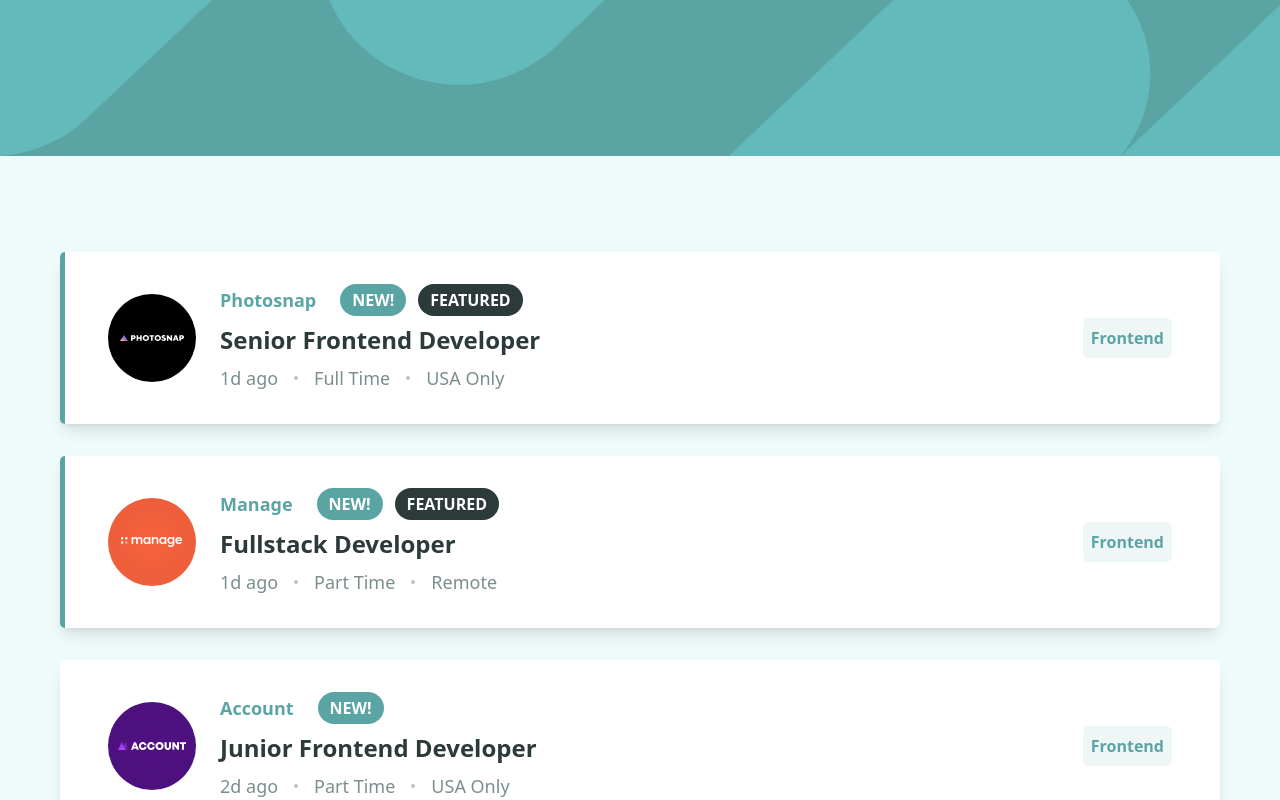
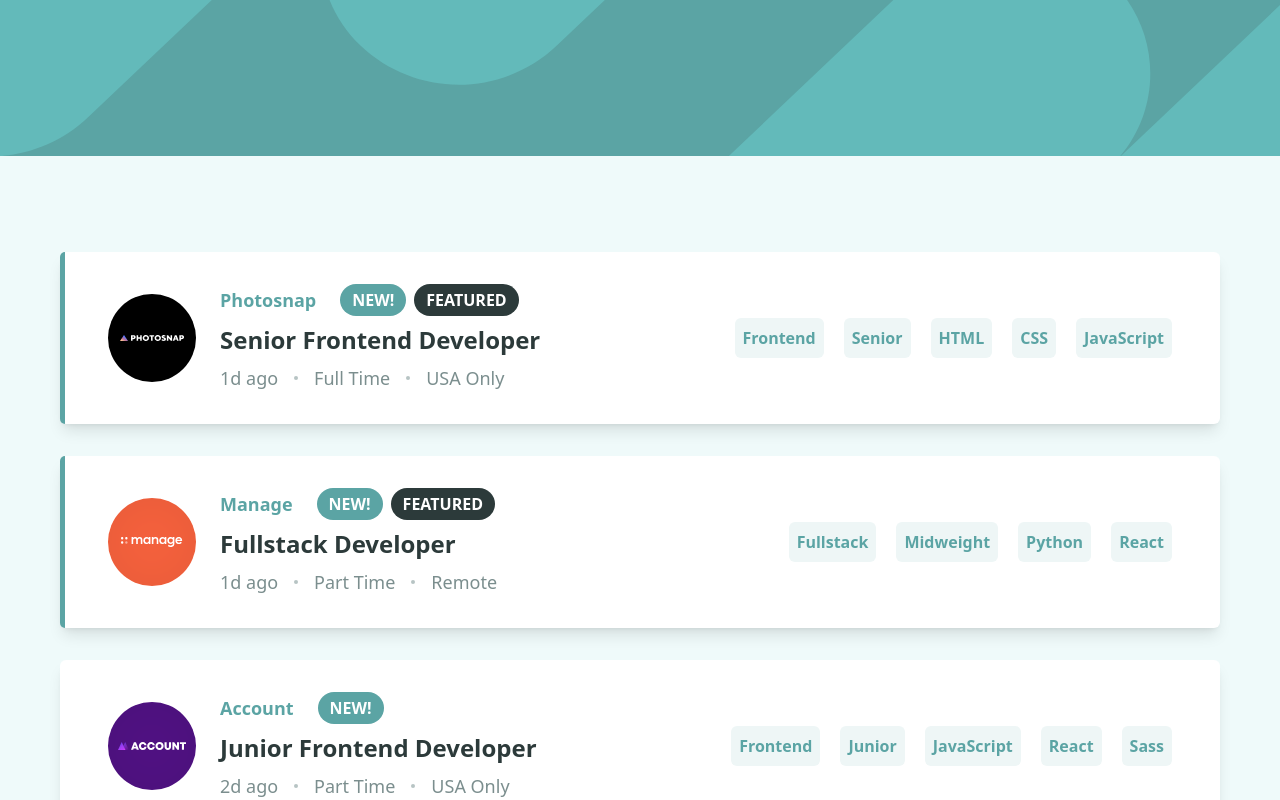
Before and after one commit to GabrielaMendes/vue-job-listing, a Vue app: page / in a window 1280 px wide. Shown: the top 800 px of the page. Built offline with nearby package versions, Linux system fonts and the light colour scheme.

Commit message:
layout: finished card layouts

```diff
--- a/src/components/JobCard.vue
+++ b/src/components/JobCard.vue
@@ -1,4 +1,6 @@
 <script setup>
+import FilterItem from "./FilterItem.vue";
+
 defineProps({
   job: {
     required: true,
@@ -9,18 +11,24 @@ defineProps({
 
 <template>
   <div
-    class="relative w-full bg-white rounded-md py-8 px-12 max-md:p-7 md:flex items-center justify-between gap-10 shadow-lg"
+    class="relative w-full min-w-fit bg-white rounded-md py-8 px-12 max-md:p-7 md:flex items-center justify-between gap-10 shadow-lg"
     :class="{ 'before:featured-bar': job.featured }"
   >
     <!-- General info -->
-    <div class="flex flex-col md:flex-row items-start md:items-center gap-3 md:gap-6">
-      <img :src="job.logo" alt="Company Logo" aria-hidden="true" class="w-12 h-12 md:w-[5.5rem] md:h-[5.5rem] -mt-[3.2rem] md:mt-0" />
+    <div class="shrink-0 flex flex-col md:flex-row items-start md:items-center gap-3 md:gap-6">
+      <img
+        :src="job.logo"
+        alt="Company Logo"
+        aria-hidden="true"
+        class="w-12 h-12 md:w-[5.5rem] md:h-[5.5rem] -mt-[3.2rem] md:mt-0"
+      />
 
       <div class="flex flex-col gap-3 md:gap-2">
         <div class="flex items-center gap-2 md:gap-3">
-          <h5 class="font-bold text-[0.8125rem] md:text-lg text-desaturated-dark-cyan mr-8 md:mr-3">
+          <h5 class="font-bold text-[0.8125rem] md:text-lg text-desaturated-dark-cyan mr-3 xs:mr-8 md:mr-3">
             {{ job.company }}
           </h5>
+          <div class="flex gap-2">
             <span
               v-if="job.new"
               class="uppercase font-bold text-white bg-desaturated-dark-cyan px-3 py-1 rounded-full"
@@ -32,6 +40,7 @@ defineProps({
               >featured</span
             >
           </div>
+        </div>
 
         <h3
           class="cursor-pointer font-bold text-very-dark-grayish-cyan text-[0.9375rem] md:text-2xl hover:text-desaturated-dark-cyan hover:transition-hover"
@@ -39,7 +48,7 @@ defineProps({
           {{ job.position }}
         </h3>
 
-        <div class="flex gap-4 items-center text-dark-grayish-cyan md:text-lg">
+        <div class="flex gap-4 max-xs:gap-2 items-center text-dark-grayish-cyan md:text-lg">
           <p>{{ job.postedAt }}</p>
           <div class="circle-divisor"></div>
           <p>{{ job.contract }}</p>
@@ -52,12 +61,11 @@ defineProps({
     <hr class="h-px mt-5 mb-4 bg-dark-grayish-cyan md:hidden" />
 
     <!-- Role, level, languages and tools -->
-    <div class="flex flex-wrap">
-      <div
-        class="cursor-pointer p-2 rounded-md font-bold bg-light-grayish-cyan-filter text-desaturated-dark-cyan hover:bg-desaturated-dark-cyan hover:text-white hover:transition-hover"
-      >
-        Frontend
-      </div>
+    <div class="flex gap-5 flex-wrap md:justify-end">
+      <FilterItem :item="job.role" />
+      <FilterItem :item="job.level" />
+      <FilterItem v-for="language in job.languages" :key="language" :item="language" />
+      <FilterItem v-for="tool in job.tools" :key="tool" :item="tool" />
     </div>
   </div>
 </template>
```
Lines whose indentation alone changed are shown as unchanged.
